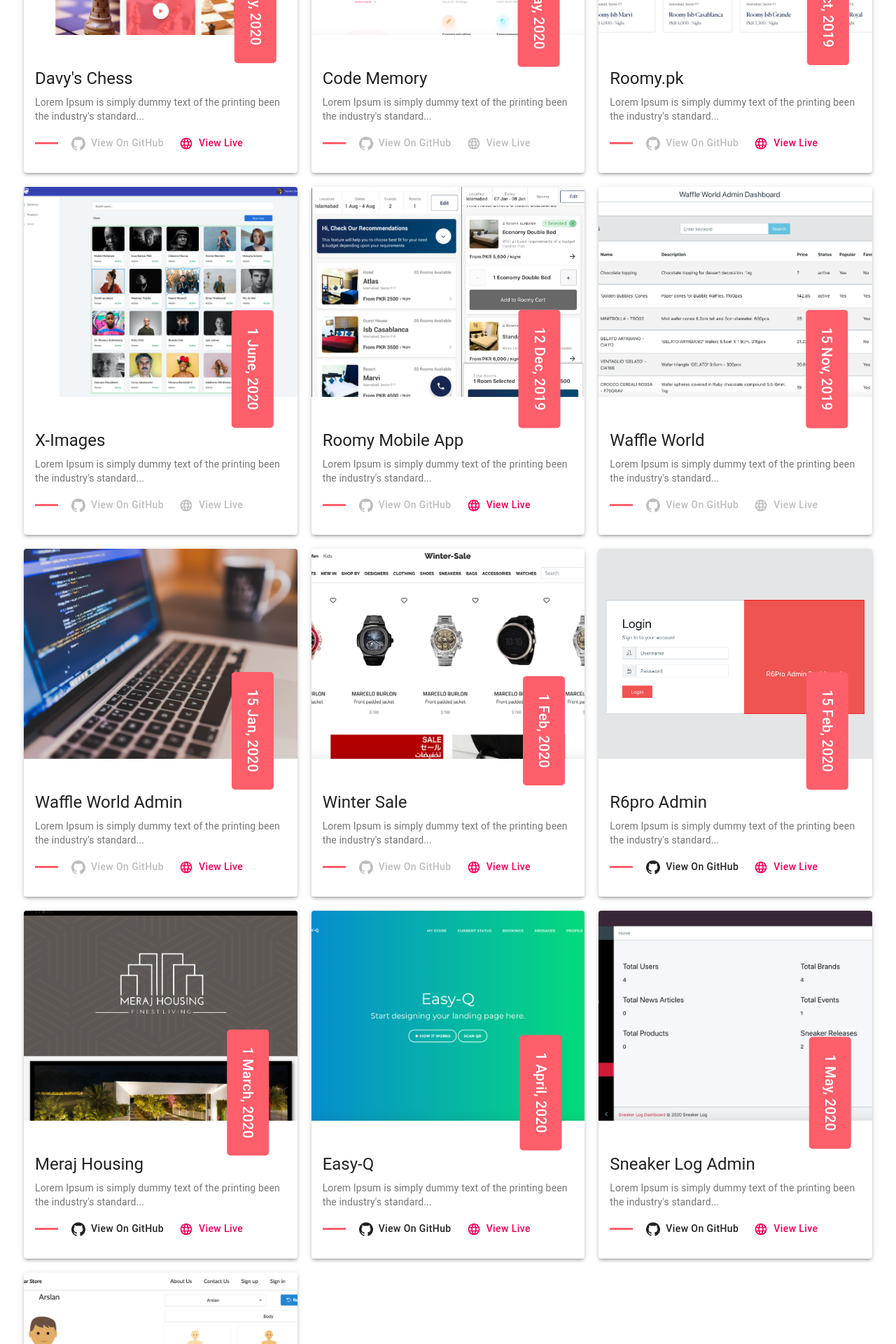
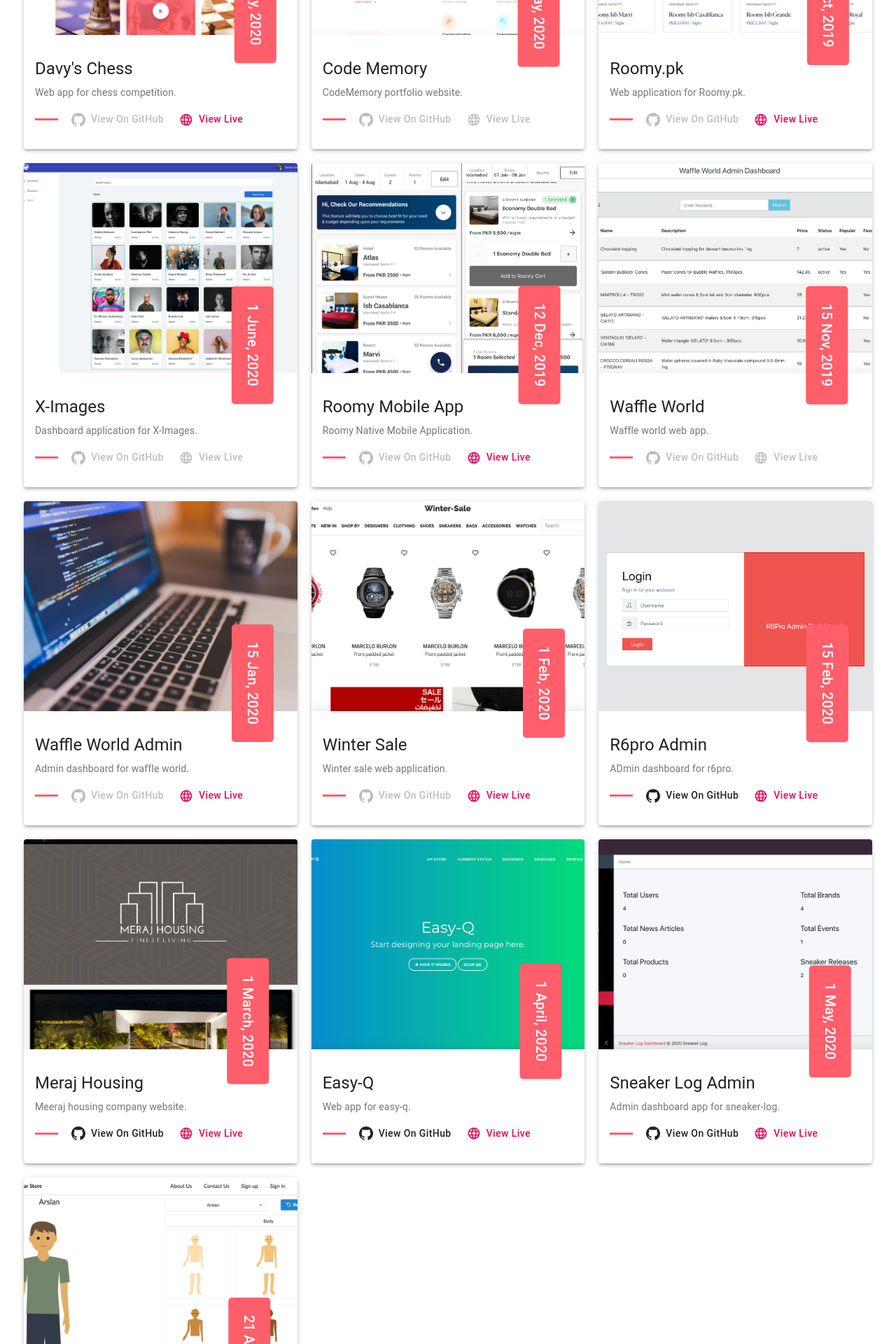
Before and after one commit to arslansajid/portfolio, a React (Create React App) app: page / in a window 1280 px wide. Shown: the part 3480-5400 px from the top of the page at 70% size. Built offline with nearby package versions, Linux system fonts and the light colour scheme.

Commit message:
Added description for projects

```diff
--- a/src/App.js
+++ b/src/App.js
@@ -143,6 +143,7 @@ const App = () => {
                     website={project.website}
                     websiteLink={project.websiteLink}
                     image={project.image}
+                    description={project.description}
                   />
                 </Grid>
               )
--- a/src/components/ProjectCard.js
+++ b/src/components/ProjectCard.js
@@ -12,7 +12,7 @@ import imageUrl from "../assets/images/landing.jpg";
 
 
 const ProjectCard = (props) => {
-    const {title, completionDate, github, website, githubLink, websiteLink, image} = props;
+    const {title, completionDate, github, website, githubLink, websiteLink, image, description} = props;
     const classes = useStyles();
 
     const goToRoute = (url) => {
@@ -38,7 +38,13 @@ const ProjectCard = (props) => {
                             {title}
                         </Typography>
                         <Typography variant='body2' color='textSecondary' component='p'>
-                            Lorem Ipsum is simply dummy text of the printing been the industry's standard...
+                            {
+                                !!description
+                                ?
+                                description
+                                :
+                                "Lorem Ipsum is simply dummy text of the printing been the industry's standard..."
+                            }
                         </Typography>
                         <div className={classes.readmoreContainer}>
                             <div className={classes.border} />
@@ -91,7 +97,7 @@ const useStyles = makeStyles((theme) => ({
     },
     dateContainer: {
         position: "relative",
-        marginBottom: 30
+        marginBottom: '1em'
     },
     dateTextContainer: {
         position: "absolute",
--- a/src/static/Projects.js
+++ b/src/static/Projects.js
@@ -6,7 +6,8 @@ const Projects = [
     githubLink: '',
     website: true,
     websiteLink: 'https://davyschess.com/',
-    image: "davyschess.png"
+    image: "davyschess.png",
+    description: 'Web app for chess competition.'
   },
   {
     title: "Code Memory",
@@ -15,7 +16,8 @@ const Projects = [
     githubLink: '',
     website: false,
     websiteLink: '',
-    image: "codememory.png"
+    image: "codememory.png",
+    description: 'CodeMemory portfolio website.'
   },
   {
     title: "Roomy.pk",
@@ -24,7 +26,8 @@ const Projects = [
     githubLink: '',
     website: true,
     websiteLink: 'https://roomy.pk',
-    image: "roomy.png"
+    image: "roomy.png",
+    description: 'Web application for Roomy.pk.'
   },
   {
     title: "X-Images",
@@ -33,7 +36,8 @@ const Projects = [
     githubLink: '',
     website: false,
     websiteLink: '',
-    image: "ximages.png"
+    image: "ximages.png",
+    description: 'Dashboard application for X-Images.'
   },
   {
     title: "Roomy Mobile App",
@@ -42,7 +46,8 @@ const Projects = [
     githubLink: '',
     website: true,
     websiteLink: 'https://play.google.com/store/apps/details?id=pk.roomy.app',
-    image: "roomy-mobile.png"
+    image: "roomy-mobile.png",
+    description: 'Roomy Native Mobile Application.'
   },
   {
     title: "Waffle World",
@@ -51,7 +56,8 @@ const Projects = [
     githubLink: '',
     website: false,
     websiteLink: '',
-    image: 'waffle-world.png'
+    image: 'waffle-world.png',
+    description: 'Waffle world web app.'
   },
   {
     title: "Waffle World Admin",
@@ -60,6 +66,7 @@ const Projects = [
     githubLink: '',
     website: true,
     websiteLink: 'https://admin-waffleworld.herokuapp.com/',
+    description: 'Admin dashboard for waffle world.'
   },
   {
     title: "Winter Sale",
@@ -68,7 +75,8 @@ const Projects = [
     githubLink: '',
     website: true,
     websiteLink: 'https://winter-sale.herokuapp.com/',
-    image: "winter-sale.png"
+    image: "winter-sale.png",
+    description: 'Winter sale web application.'
   },
   {
     title: "R6pro Admin",
@@ -77,7 +85,8 @@ const Projects = [
     githubLink: 'https://github.com/arslansajid/r6pro-dashboard',
     website: true,
     websiteLink: 'http://admin-r6pro.herokuapp.com/',
-    image: "r6pro.png"
+    image: "r6pro.png",
+    description: 'ADmin dashboard for r6pro.'
   },
   {
     title: "Meraj Housing",
@@ -86,7 +95,8 @@ const Projects = [
     githubLink: 'https://github.com/arslansajid/meeraj-homes',
     website: true,
     websiteLink: 'https://meeraj.herokuapp.com/',
-    image: "meraj.png"
+    image: "meraj.png",
+    description: 'Meeraj housing company website.'
   },
   {
     title: "Easy-Q",
@@ -95,7 +105,8 @@ const Projects = [
     githubLink: 'https://github.com/arslansajid/easy-q',
     website: true,
     websiteLink: 'http://easy-qr.herokuapp.com/',
-    image: "easyq.png"
+    image: "easyq.png",
+    description: 'Web app for easy-q.'
   },
   {
     title: "Sneaker Log Admin",
@@ -104,7 +115,8 @@ const Projects = [
     githubLink: 'https://github.com/arslansajid/sneaker-log-dashboard',
     website: true,
     websiteLink: 'http://admin-sneakerlog.herokuapp.com/',
-    image: 'sneakerlog.png'
+    image: 'sneakerlog.png',
+    description: 'Admin dashboard app for sneaker-log.'
   },
   {
     title: "Avatar Store",
@@ -114,6 +126,7 @@ const Projects = [
     website: true,
     websiteLink: 'https://goofy-newton-72b5a7.netlify.app/',
     image: "avatar.png",
+    description: 'Web app for family portrait application based in Austria.',
     tools: {
       react: true,
       nodeJS: true,
```
